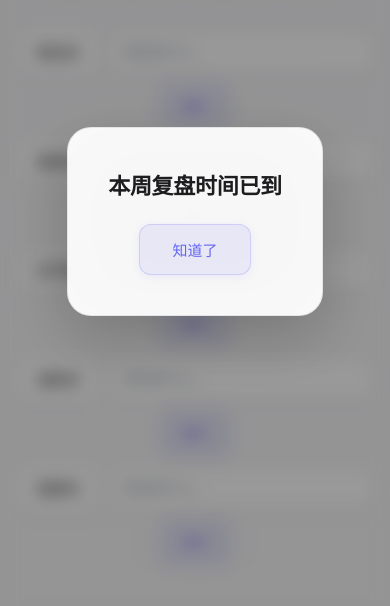
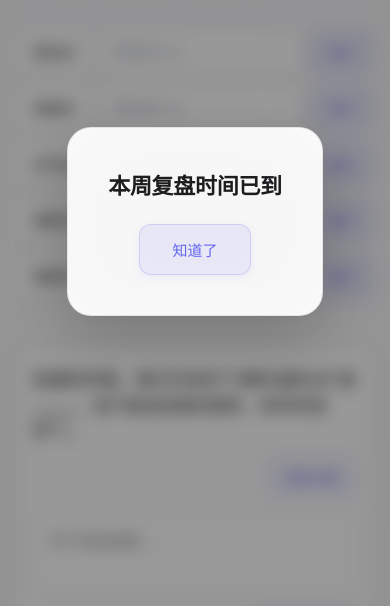
Before and after one commit to bayabayababaya/whenimissu, a plain HTML site: page index.html in a window 390 px wide. Shown: the part 201-807 px from the top of the page. Drawn offline with Linux system fonts and the light colour scheme.

Commit message:
Add files via upload

```diff
--- a/index.html
+++ b/index.html
@@ -820,26 +820,31 @@
             }
 
             .button-row {
-                gap: 8px;
-                flex-wrap: wrap;
+                gap: 6px;
+                flex-wrap: nowrap;
+                align-items: stretch;
             }
 
             .emotion-btn {
-                padding: 12px 20px;
+                padding: 12px 16px;
                 font-size: 14px;
-                min-width: 80px;
+                min-width: 70px;
+                flex-shrink: 0;
             }
 
             .text-input {
-                max-width: 100%;
+                flex: 1;
+                min-width: 0;
+                max-width: none;
                 padding: 12px 14px;
                 font-size: 14px;
             }
 
             .submit-btn {
-                padding: 12px 18px;
+                padding: 12px 16px;
                 font-size: 13px;
-                width: 70px;
+                width: 65px;
+                flex-shrink: 0;
             }
 
             .question-section {
@@ -860,6 +865,14 @@
             .refresh-btn {
                 align-self: flex-end;
                 margin-left: 0;
+            }
+
+            .answer-input {
+                min-height: auto;
+                /* 5行高度：line-height(1.6) * font-size(15px) * 5行 + padding(16px * 2) */
+                max-height: calc(15px * 1.6 * 5 + 32px);
+                overflow-y: auto;
+                resize: none;
             }
 
             .clock {
```
